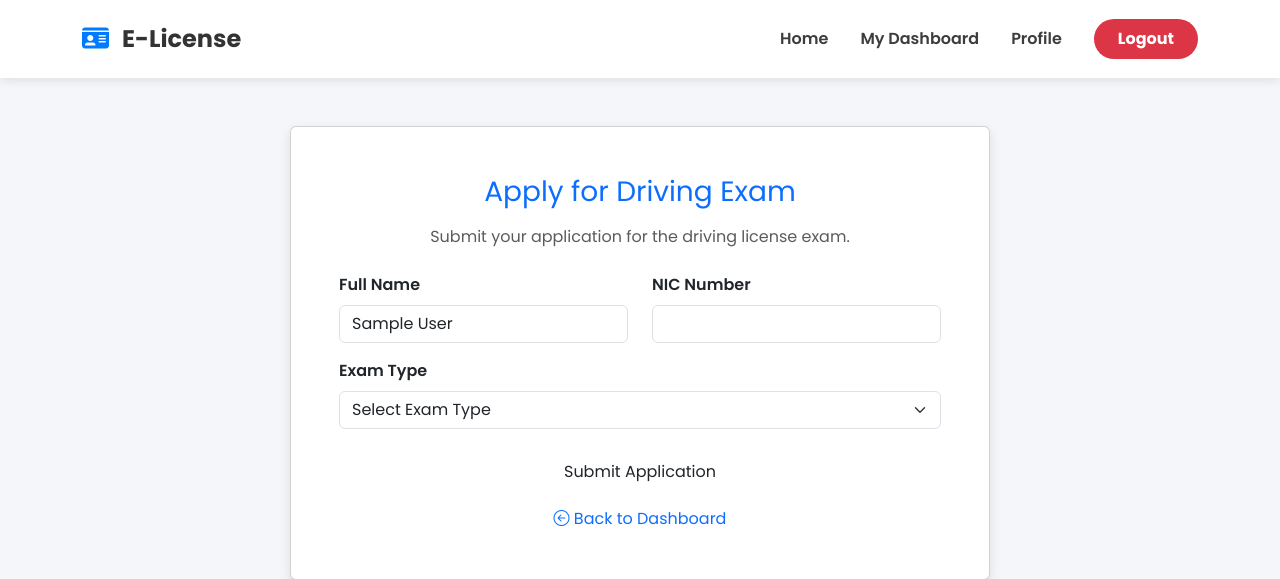
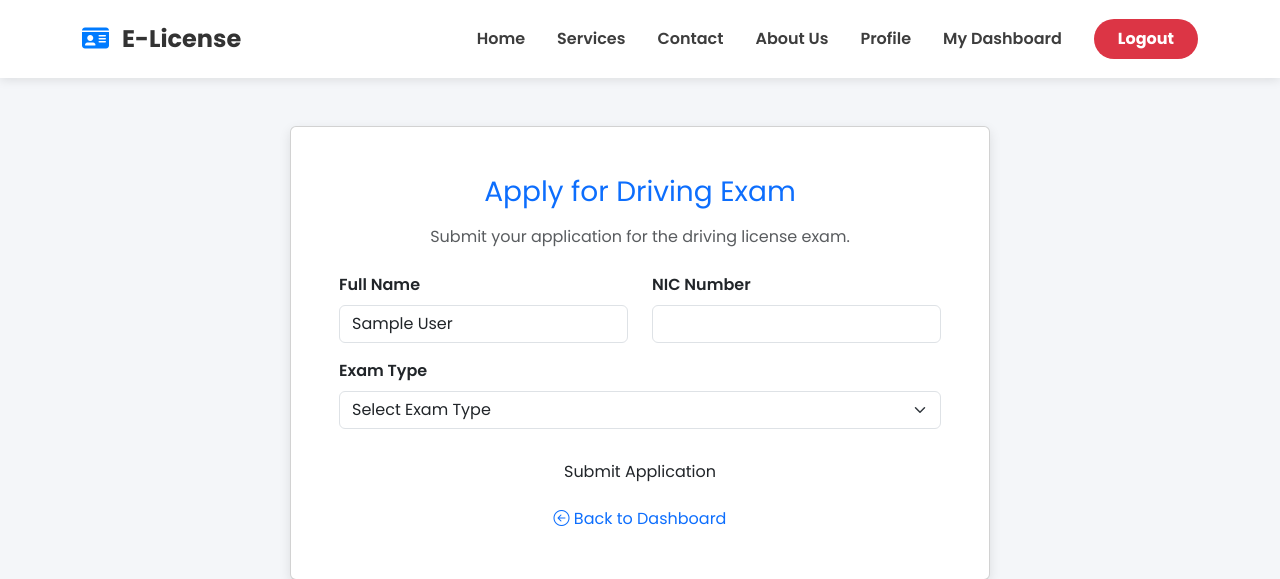
Before and after one commit to DinodDeshanjana/Elicense-System, a PHP site: page /applyexam.php in a window 1280 px wide. Shown: the top 579 px of the page. Run offline with PHP 8.4, Linux system fonts and the light colour scheme; the visitor is signed in with stand-in values (Sample User, id 1); data that the repository does not hold is empty.

Commit message:
Update usernavigation.php

```diff
--- a/usernavigation.php
+++ b/usernavigation.php
@@ -84,10 +84,20 @@ $fullname = isset($_SESSION['fullname']) ? htmlspecialchars($_SESSION['fullname'
             <a class="nav-link active" href="index.php">Home</a>
           </li>
           <li class="nav-item">
-            <a class="nav-link active" href="dashboard.php">My Dashboard</a>
+              <a class="nav-link" href="services.php">Services</a>
+            </li>
+             <li class="nav-item">
+              <a class="nav-link" href="contact.php">Contact</a>
+            </li>
+            <li class="nav-item">
+              <a class="nav-link" href="about.php">About Us</a>
+            </li>
+
+          <li class="nav-item">
+            <a class="nav-link" href="profile.php">Profile</a>
           </li>
           <li class="nav-item">
-            <a class="nav-link" href="#">Profile</a>
+            <a class="nav-link active" href="dashboard.php">My Dashboard</a>
           </li>
         </ul>
 
```
